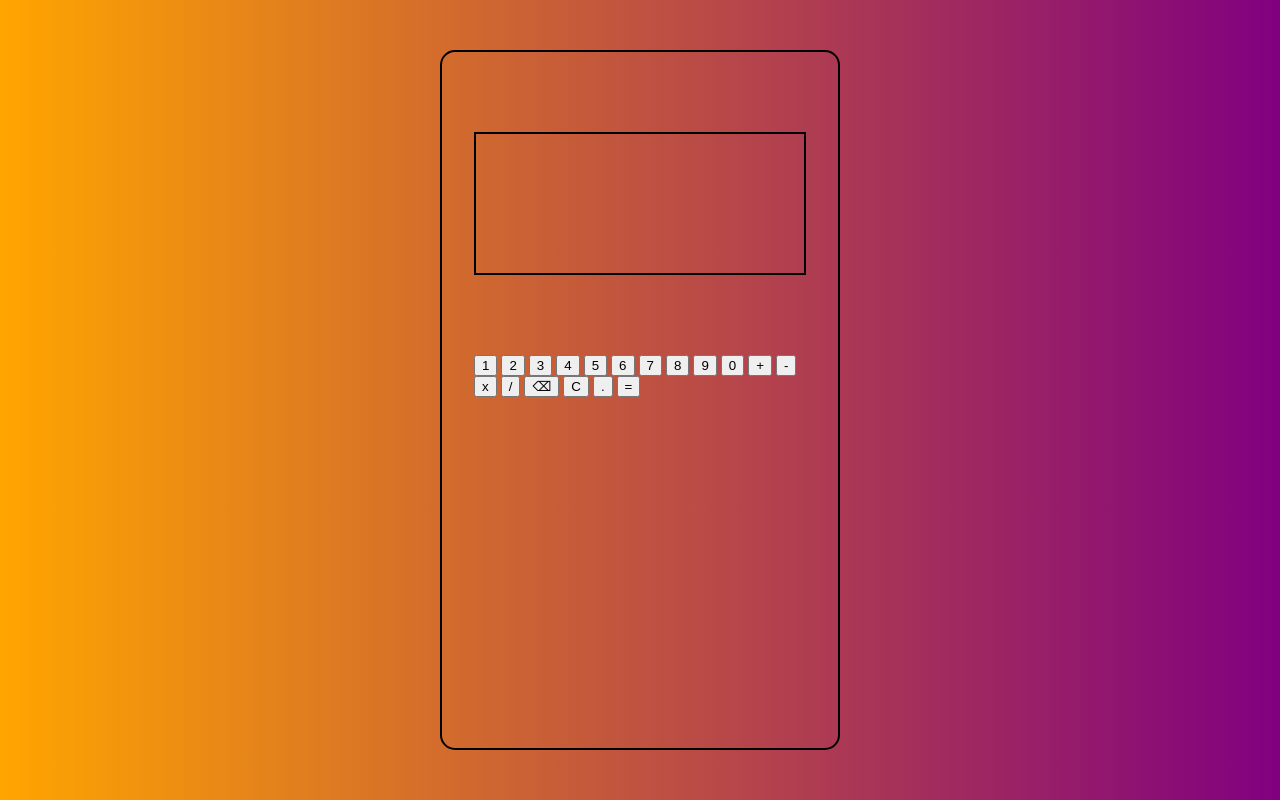
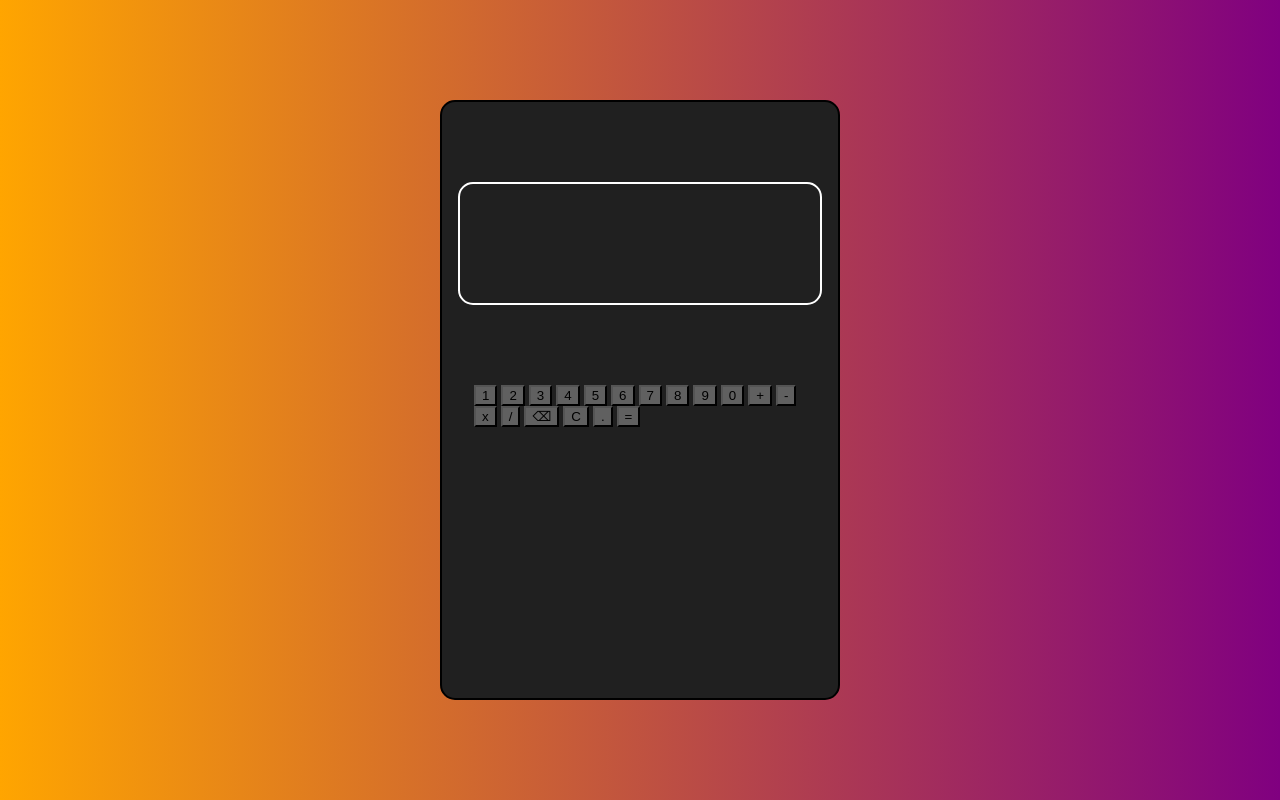
Before and after one commit to tse1993/Calculator, a plain HTML site: page index.html in a window 1280 px wide. Drawn offline with Linux system fonts and the light colour scheme.

Commit message:
style.css

```diff
--- a/style.css
+++ b/style.css
@@ -11,7 +11,7 @@
     top: 50%;
     left:50%;
     width:25%;
-    height: 700px;
+    height: 600px;
     transform: translate(-50%, -50%);
     border:2px solid;
     border-radius: 15px;
@@ -21,14 +21,16 @@
     max-width: 600px;
     max-height: 900px;
     overflow: hidden;
+    background-color: #202020;
 }
 
 #screen{
-    border: 2px solid;
+    border: 2px solid white;
     height: 20%;
     margin-top: 5rem;
-    margin-left: 2rem;
-    margin-right: 2rem;
+    margin-left: 1rem;
+    margin-right: 1rem;
+    border-radius: 15px;
 }
 
 #numPad{
@@ -36,3 +38,7 @@
     margin-left: 2rem;
     margin-right: 2rem;
 }
+
+button{
+    background-color: #606060;
+}
```
